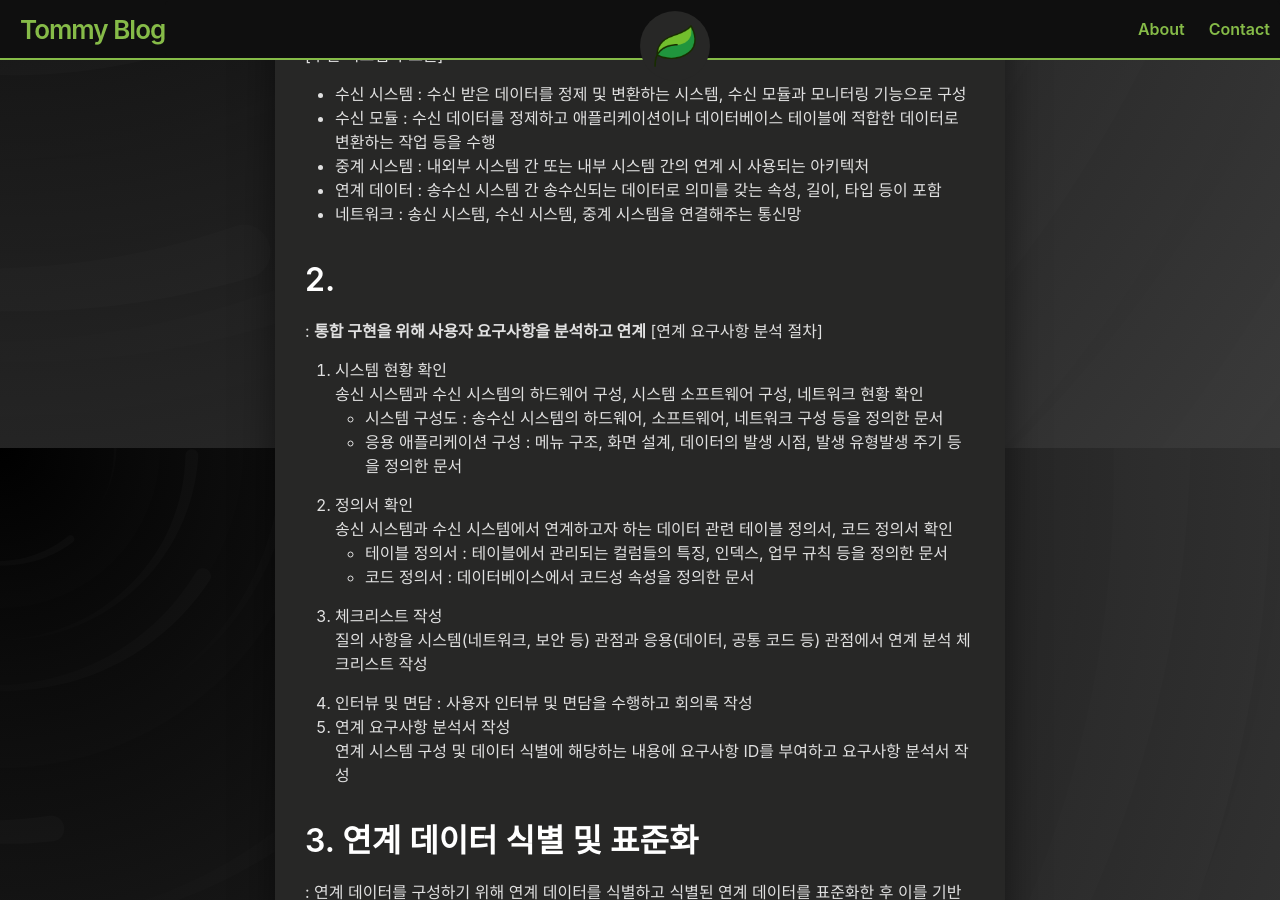
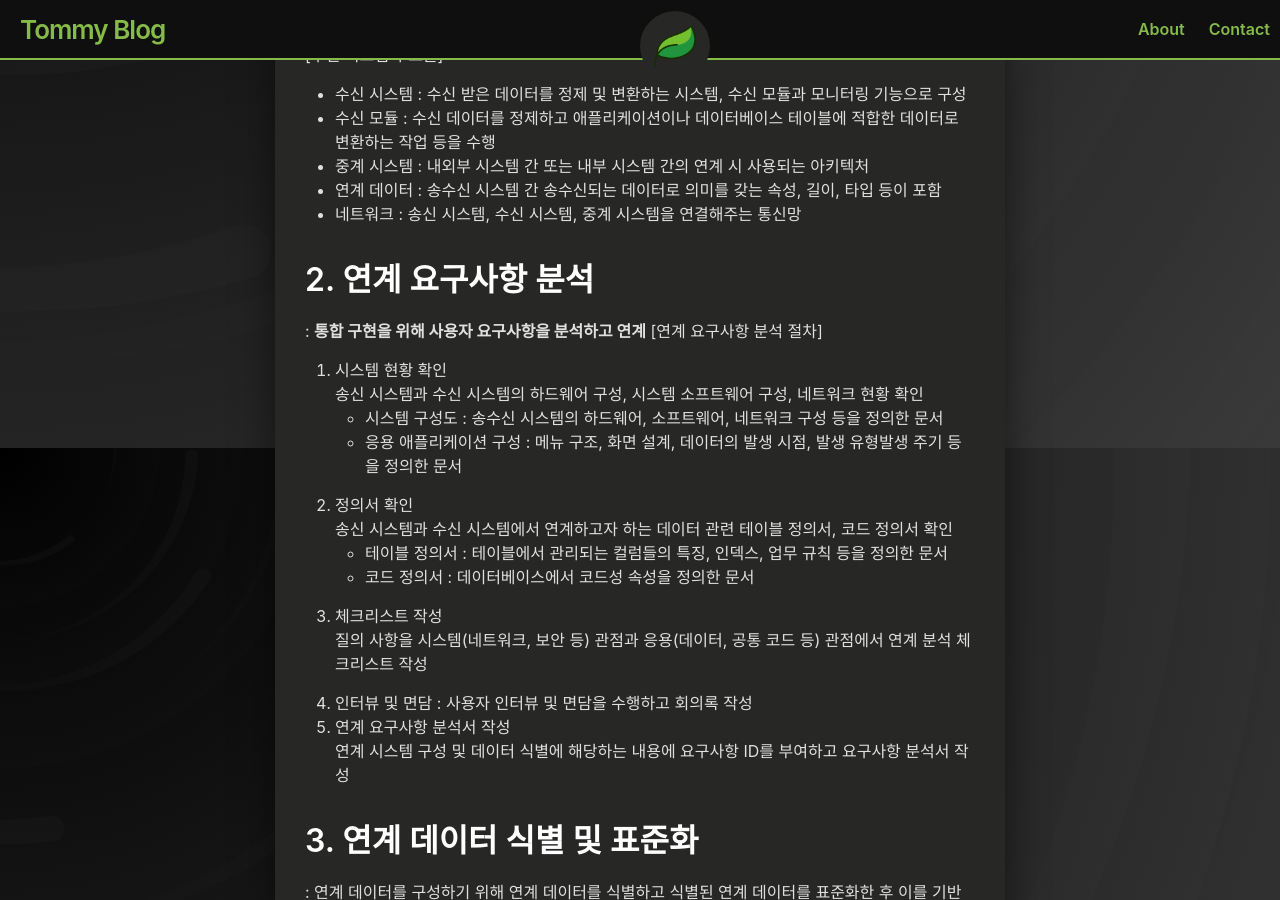
Before and after one commit to ainochi-kor/ainochi-kor.github.io, a Jekyll site: the page built from _posts/2021-03-30-통합 구현.md, in a window 1280 px wide and 900 px high, scrolled down 512 px. Built offline with Jekyll 4.4.1, drawn with Linux system fonts in a browser that asks for light colours; a script that is not in the unit is left out.

Commit message:
update 통합 구현

```diff
--- a/_posts/2021-03-30-통합 구현.md
+++ b/_posts/2021-03-30-통합 구현.md
@@ -22,7 +22,7 @@ title: 통합 구현
 - 연계 데이터 : 송수신 시스템 간 송수신되는 데이터로 의미를 갖는 속성, 길이, 타입 등이 포함
 - 네트워크 : 송신 시스템, 수신 시스템, 중계 시스템을 연결해주는 통신망
 
-## 2.
+## 2. 연계 요구사항 분석
 : **통합 구현을 위해 사용자 요구사항을 분석하고 연계**
 [연계 요구사항 분석 절차]
 1. 시스템 현황 확인
```
